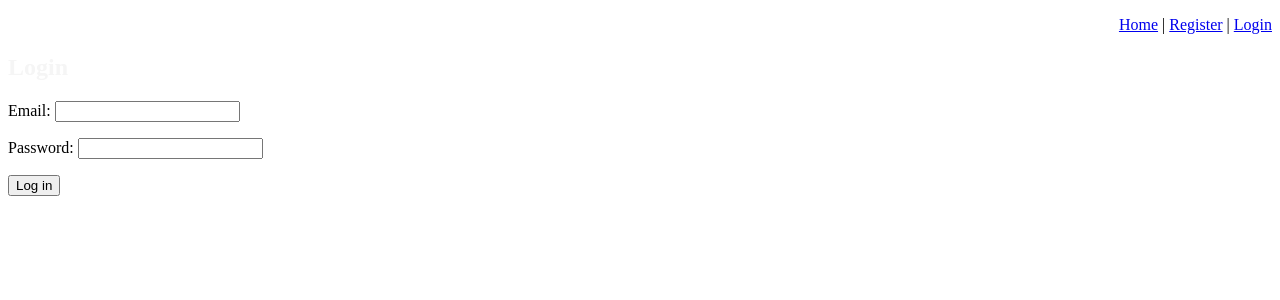
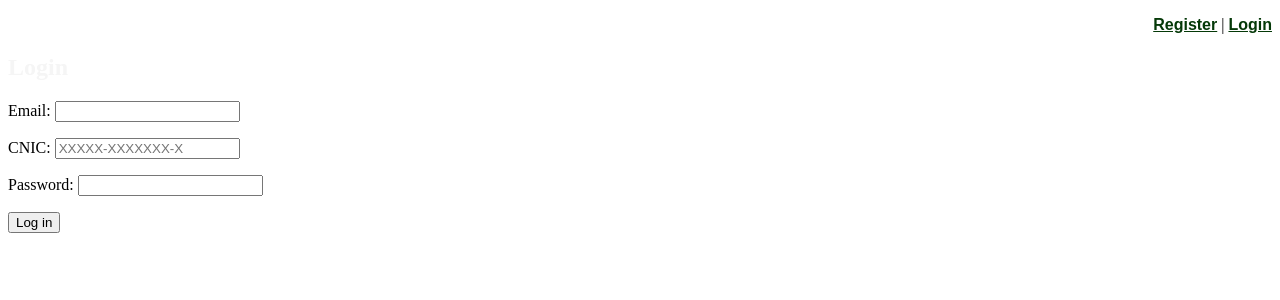
Before and after one commit to daniasalman63/SE-Project--Pakistan-Citizens-Portal, a Django app: page /login/ in a window 1280 px wide. Shown: the top 300 px of the page. Run offline with Django 4.2, Linux system fonts and the light colour scheme; some libraries are stand-ins or nearby versions.

Commit message:
Add files via upload

```diff
--- a/mysite/account/forms.py
+++ b/mysite/account/forms.py
@@ -1,26 +1,49 @@
 from django import forms
 from django.contrib.auth.forms import UserCreationForm
 from django.contrib.auth import authenticate
+from account.models import Account
+import re
 
-from account.models import Account
+class CNICField(forms.CharField):
+    def __init__(self, *args, **kwargs):
+        super().__init__(*args, **kwargs)
+        self.regex = re.compile(r'^\d{5}-\d{7}-\d{1}$')
+        self.error_messages['invalid'] = 'Enter a valid CNIC number in the format XXXXX-XXXXXXX-X'
+
+    def clean(self, value):
+        value = super().clean(value)
+        if not self.regex.match(value):
+            raise forms.ValidationError(self.error_messages['invalid'])
+        return value
 
 class RegistrationForm(UserCreationForm):
     email = forms.EmailField(max_length=60, help_text='Required. Add a valid email address')
+    # cnic = forms.CharField(max_length=15, help_text='Required. Add a valid CNIC')
+    CNIC = CNICField(max_length=15, help_text='Required. Add a valid CNIC in the format XXXXX-XXXXXXX-X')
 
     class Meta:
         model = Account
-        fields = ("email", "username", "password1", "password2")
+        # fields = ("email", "username", "password1", "password2", "cnic")
+        fields = ("email", "CNIC", "password1", "password2")
 
 class AccountAuthenticationForm(forms.ModelForm):
     password = forms.CharField(label='Password', widget=forms.PasswordInput)
+    CNIC = forms.CharField(max_length=13, min_length=13, label='CNIC', widget=forms.TextInput(attrs={'placeholder': 'XXXXX-XXXXXXX-X'}))
 
     class Meta:
         model = Account
-        fields= ('email', 'password')
+        fields= ('email', 'CNIC', 'password')
 
     def clean(self):
         if self.is_valid():
             email = self.cleaned_data['email']
             password = self.cleaned_data['password']
-            if not authenticate(email=email, password=password):
-                raise forms.ValidationError("Invalid Login")
+            CNIC = self.cleaned_data['CNIC']
+            user = authenticate(email=email, password=password)
+
+            if not user:
+                raise forms.ValidationError("Invalid login credentials")
+            elif not user.check_cnic(CNIC):
+                raise forms.ValidationError("Invalid CNIC")
+
+        return self.cleaned_data
--- a/mysite/account/models.py
+++ b/mysite/account/models.py
@@ -1,28 +1,31 @@
 from django.db import models
 from django.contrib.auth.models import AbstractBaseUser, BaseUserManager
 
-# Create your models here.
 class MyAccountManager(BaseUserManager):
-    def create_user(self, email, username, password=None):
+    # def create_user(self, email, cnic, username=None, password=None):
+    def create_user(self, email, CNIC, password=None):
         if not email:
             raise ValueError("Users must have an email address")
-        if not username:
-            raise ValueError("Users must have an username")
+        if not CNIC:
+            raise ValueError("Users must have a CNIC number")
 
         user = self.model(
             email = self.normalize_email(email),
-            username = username,
+            # username = username,
+            CNIC = CNIC,
         )
 
         user.set_password(password)
         user.save(using = self._db)
         return user
 
-    def create_superuser(self, email, username, password):
+    # def create_superuser(self, email, cnic, password, username=None):
+    def create_superuser(self, email, CNIC, password):
         user = self.create_user(
             email = self.normalize_email(email),
             password = password,
-            username = username,
+            # username = username,
+            CNIC = CNIC,
         )
         user.is_admin = True
         user.is_staff = True
@@ -32,7 +35,8 @@ class MyAccountManager(BaseUserManager):
 
 class Account(AbstractBaseUser):
     email                   = models.EmailField(verbose_name="email", max_length=60, unique=True)
-    username                = models.CharField(max_length=30, unique=True)
+    # username                = models.CharField(max_length=30, unique=True, null=True, blank=True)
+    CNIC                    = models.CharField(max_length=15, unique=True, verbose_name="CNIC number")
     date_joined             = models.DateTimeField(verbose_name="date joined", auto_now_add=True)
     last_login              = models.DateTimeField(verbose_name="last login", auto_now=True)
     is_admin                = models.BooleanField(default=False)
@@ -41,7 +45,7 @@ class Account(AbstractBaseUser):
     is_superuser            = models.BooleanField(default=False)
 
     USERNAME_FIELD = 'email'
-    REQUIRED_FIELDS = ['username']
+    REQUIRED_FIELDS = ['cnic']
 
     objects = MyAccountManager()
 
--- a/mysite/account/views.py
+++ b/mysite/account/views.py
@@ -1,8 +1,8 @@
 from django.shortcuts import render, redirect
 from django.contrib.auth import login, authenticate, logout
 from account.forms import RegistrationForm, AccountAuthenticationForm
+from verify_email.email_handler import send_verification_email
 
-# Create your views here.
 def registration_view(request):
     context = {}
     if request.POST:
@@ -11,7 +11,8 @@ def registration_view(request):
             form.save()
             email = form.cleaned_data.get('email')
             raw_password = form.cleaned_data.get('password1')
-            account = authenticate(email=email, password=raw_password)
+            CNIC = form.cleaned_data.get('CNIC')
+            account = authenticate(email=email, password=raw_password, CNIC=CNIC)
             login(request, account)
             return redirect('home')
         else:
@@ -26,7 +27,6 @@ def logout_view(request):
     logout(request)
     return redirect('home')
 
-
 def login_view(request):
     context = {}
 
@@ -39,7 +39,8 @@ def login_view(request):
         if form.is_valid():
             email = request.POST['email']
             password = request.POST['password']
-            user = authenticate(email=email, password=password)
+            CNIC = request.POST['CNIC']
+            user = authenticate(email=email, password=password, CNIC=CNIC)
 
             if user:
                 login(request, user)
--- a/mysite/mysite/settings.py
+++ b/mysite/mysite/settings.py
@@ -125,7 +125,7 @@ USE_TZ = True
 # Static files (CSS, JavaScript, Images)
 # https://docs.djangoproject.com/en/4.0/howto/static-files/
 
-STATIC_URL = 'static/'
+STATIC_URL = '/static/'
 STATICFILES_DIRS = [os.path.join(BASE_DIR, 'static')]
 
 # Default primary key field type
--- a/mysite/mysite/urls.py
+++ b/mysite/mysite/urls.py
@@ -14,7 +14,7 @@ Including another URLconf
     2. Add a URL to urlpatterns:  path('blog/', include('blog.urls'))
 """
 from django.contrib import admin
-from django.urls import path
+from django.urls import path, include
 
 from personal.views import home_screen_view
 
@@ -30,5 +30,6 @@ urlpatterns = [
     path('register/', registration_view, name="register"),
     path('logout/', logout_view, name="logout"),
     path('login/', login_view, name="login"),
+    path('verification/', include('verify_email.urls')),
 
 ]
--- a/mysite/templates/base.html
+++ b/mysite/templates/base.html
@@ -4,7 +4,14 @@
 <html>
 <!-- {%load static%} -->
 <!-- <link rel="stylesheet" href="{%static 'css/style.css'%}"> -->
-
+<style>
+    .tab-buttons {
+        color: #053908;
+        font-family: Arial, Helvetica, sans-serif;
+        text-decoration: underline;
+        font-weight: bold;
+    }
+</style>
 <head>
     <script src="https://kit.fontawesome.com/f04a3ca0f4.js" crossorigin="anonymous"></script>
     <title>
@@ -15,9 +22,9 @@
     <p style="color: white">Hello, {{request.user.username}}</p>
     {%else%}
     <p style="text-align: right;">
-        <a href="{% url 'home' %}">Home</a> |
-        <a href="{%url 'register' %}">Register</a> |
-        <a href="{%url 'login'%}">Login</a>
+        <!-- <a href="{% url 'home' %}">Home</a> | -->
+        <a href="{%url 'register' %}" class="tab-buttons">Register</a> |
+        <a href="{%url 'login'%}" class="tab-buttons">Login</a>
     </p>
     {%endif%}
 
```
Also changed, not shown: mysite/account/admin.py (+15 -3 lines), mysite/account/templates/account/register.html (+6 -3 lines), mysite/account/migrations/0002_account_cnic.py (added), mysite/account/migrations/0003_alter_account_cnic.py (added), mysite/account/migrations/0004_alter_account_cnic.py (added), mysite/account/migrations/0005_alter_account_username.py (added), mysite/account/migrations/0006_remove_account_username.py (added), mysite/account/migrations/0007_rename_cnic_account_cnic.py (added), mysite/db.sqlite3, mysite/static/img/faisal-mosque.png (added), mysite/static/img/icon2.png (added).
